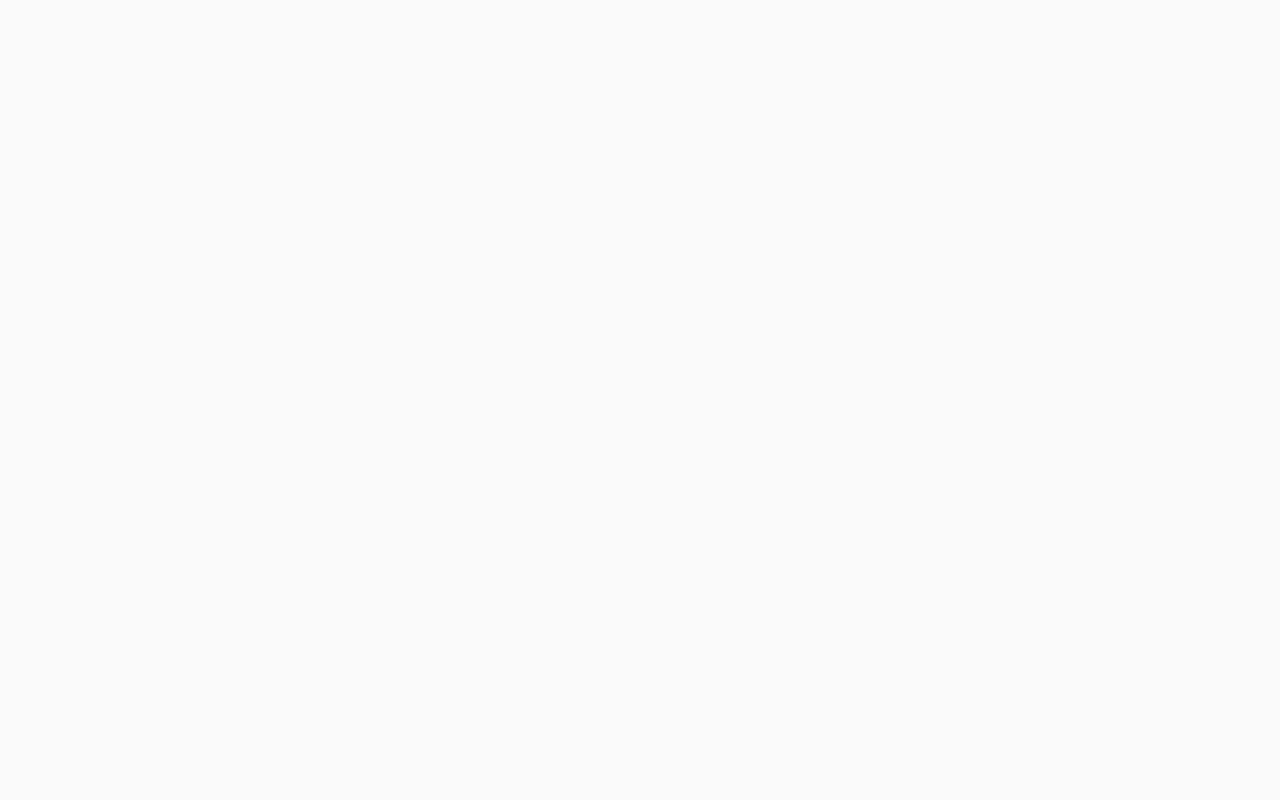
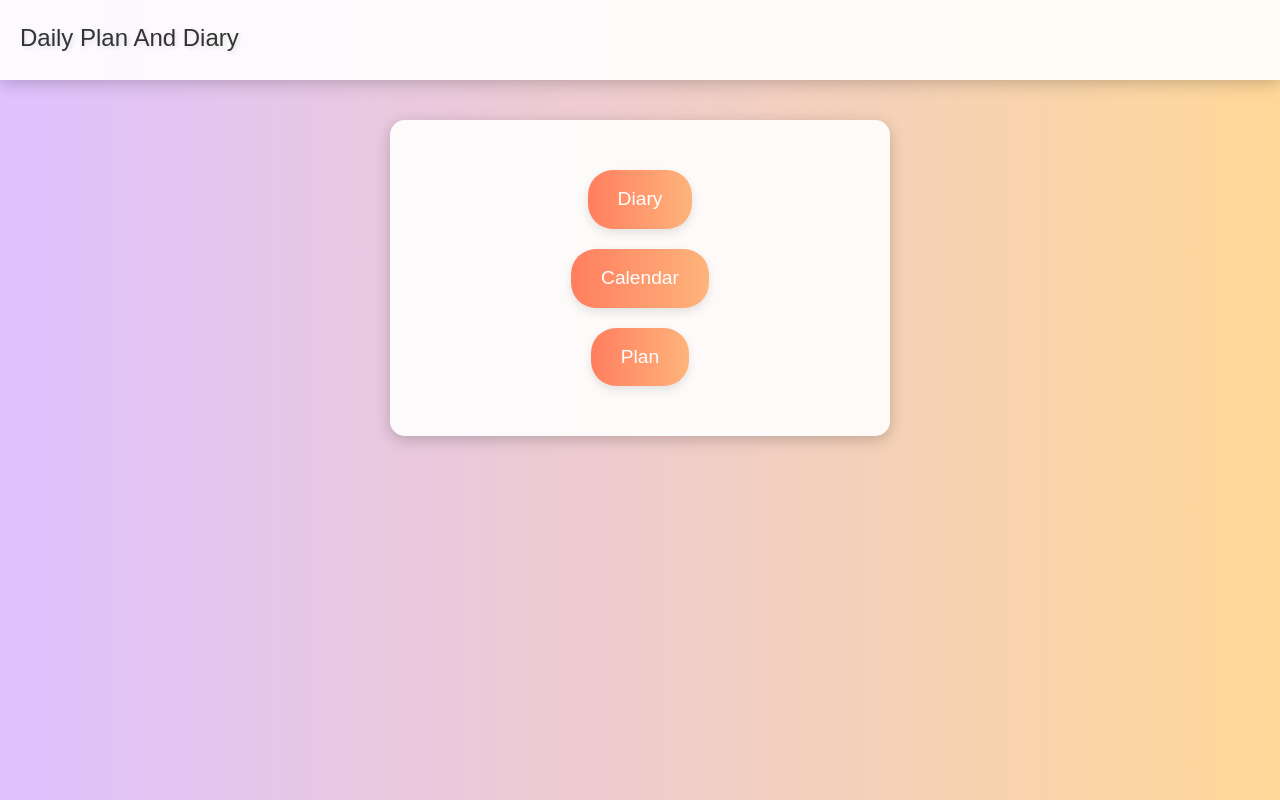
Before and after one commit to ErinwithBMQ/DailyPlanAndDiary-Frontend, a React (Vite) app: page /mainPage in a window 1280 px wide. Before the commit this address had no page. Built offline with nearby package versions, Linux system fonts and the light colour scheme.

Commit message:
begin页面+mian页面框架+diary页面框架

```diff
--- a/src/App.jsx
+++ b/src/App.jsx
@@ -1,10 +1,10 @@
 import {BrowserRouter as Router, Route, Routes} from 'react-router-dom';
-import MainPage from "./components/mainPage.jsx";
 import BeginPage from "./components/beginPage.jsx";
 import Login from "./components/login.jsx";
 import Diary from "./components/diary.jsx";
 import Calendar from "./components/calendar.jsx";
 import Plan from "./components/plan.jsx";
+import MainPage from "./components/mainPage.jsx";
 
 
 // 动态路由
@@ -14,12 +14,12 @@ function App() {
     return (
         <Router>
             <Routes>
-                <Route path="/" element={<MainPage/>}/>
-                <Route path="/beginPage" element={<BeginPage/>}/>
+                <Route path="/" element={<BeginPage/>}/>
                 <Route path="/login" element={<Login/>}/>
                 <Route path="/diary" element={<Diary/>}/>
                 <Route path="/calendar" element={<Calendar/>}/>
                 <Route path="/plan" element = {<Plan/>}/>
+                <Route path="/mainPage" element={<MainPage/>}/>
             </Routes>
         </Router>
     )
--- a/src/components/beginPage.jsx
+++ b/src/components/beginPage.jsx
@@ -1,22 +1,27 @@
-import React, { useState } from 'react';
-import './css/beginPage.css';
+import './css/beginPage.css'
+import React from "react";
 
 function BeginPage() {
     return (
-        <div>
-            <div className={"text-2xl"}>This is the main page</div>
-            <button onClick={() => {
-                window.location.href = `/diary`;
-            }}>diary
-            </button>
-            <button onClick={() => {
-                window.location.href = `/calendar`;
-            }}>calendar
-            </button>
+        <div className="begin-page-container">
+            <div className="begin-page">
+                <div className="header">
+                    <h1 className="site-title">Daily Plan And Diary</h1>
+                </div>
+                <div className="begin-button-container">
+
+                    <button onClick={() => {
+                        window.location.href = `/login`;
+                    }}>登录/注册
+                    </button>
+                    <button onClick={() => {
+                        window.location.href = `/mainPage`;
+                    }}>使用指南
+                    </button>
+                </div>
+            </div>
         </div>
     )
-
-
 }
 
-export default BeginPage;
+export default BeginPage
--- a/src/components/css/beginPage.css
+++ b/src/components/css/beginPage.css
@@ -0,0 +1,60 @@
+.begin-page-container {
+    background: linear-gradient(to right, #e8d2ff, #c9ddff);
+    display: flex;
+    justify-content: center;
+    align-items: center;
+    height: 100vh;
+    padding: 20px;
+    box-sizing: border-box;
+}
+
+.begin-page {
+    text-align: center;
+    background-color: rgba(255, 255, 255, 0.9);
+    padding: 40px;
+    border-radius: 15px;
+    box-shadow: 0 4px 15px rgba(0, 0, 0, 0.2);
+    max-width: 600px;
+    width: 100%;
+}
+
+.header {
+    margin-bottom: 30px;
+}
+
+.site-title {
+    font-size: 3em;
+    color: #333;
+    margin: 0;
+    font-family: 'Arial', sans-serif;
+    text-shadow: 2px 2px 4px rgba(0, 0, 0, 0.1);
+}
+
+.begin-button-container {
+    display: flex;
+    flex-direction: column;
+    align-items: center;
+}
+
+.begin-button-container button {
+    padding: 15px 30px;
+    margin: 10px;
+    font-size: 1.2em;
+    border: none;
+    border-radius: 25px;
+    background-color: #ffccaf;
+    color: white;
+    cursor: pointer;
+    transition: background-color 0.3s ease, transform 0.3s ease;
+    box-shadow: 0 4px 10px rgba(0, 0, 0, 0.1);
+}
+
+.begin-button-container button:hover {
+    background-color: #ffccaf;
+    transform: translateY(-3px);
+}
+
+.begin-button-container button:active {
+    background-color: #93c5fd;
+    transform: translateY(0);
+}
--- a/src/components/css/diary.css
+++ b/src/components/css/diary.css
@@ -1,3 +1,66 @@
-body {
+.diary-page {
     background-color: #fafafa;
+    margin: 0;
+    font-family: Arial, sans-serif;
+    display: flex;
+    flex-direction: column;
+    align-items: center;
+    padding: 20px;
+    height: 100vh;
 }
+
+.back-button {
+    position: absolute;
+    top: 20px;
+    left: 20px;
+    width: 60px;
+    padding: 5px 10px;
+    border: none;
+    border-radius: 4px;
+    background-color: #ff6347;
+    color: white;
+    cursor: pointer;
+    transition: background-color 0.3s ease;
+}
+
+.back-button:hover {
+    background-color: #e5533d;
+}
+
+.diary-container {
+    display: flex;
+    justify-content: center;
+    align-items: flex-start;
+    width: 80%;
+    margin-top: 60px;
+}
+
+.diary-list, .diary-content {
+    background-color: white;
+    padding: 20px;
+    border-radius: 8px;
+    box-shadow: 0 4px 8px rgba(0, 0, 0, 0.1);
+    margin: 10px;
+    width: 45%;
+}
+
+.diary-title {
+    font-size: 1.5em;
+    margin-bottom: 20px;
+}
+
+.diary-list ul {
+    list-style-type: none;
+    padding: 0;
+}
+
+.diary-list li {
+    padding: 10px;
+    border-bottom: 1px solid #ddd;
+    cursor: pointer;
+    transition: background-color 0.3s ease;
+}
+
+.diary-list li:hover {
+    background-color: #f0f0f0;
+}
--- a/src/components/css/login.css
+++ b/src/components/css/login.css
@@ -9,6 +9,19 @@ body {
     display: flex;
     justify-content: center;
     align-items: center;
+}
+
+.backBegin-button {
+    position: absolute;
+    top: 20px;
+    left: 20px;
+    padding: 10px;
+    border: none;
+    border-radius: 10px;
+    background-color: #ffbeb2;
+    color: white;
+    cursor: pointer;
+    transition: background-color 0.3s ease;
 }
 
 .login-container {
@@ -51,6 +64,7 @@ body {
 .login-form input, .register-form input {
     margin-bottom: 16px;
     padding: 8px;
+    width: 100%;
     border: 1px solid #ccc;
     border-radius: 10px;
 }
@@ -62,14 +76,15 @@ body {
     width: 40%;
     border: none;
     border-radius: 30px;
-    background-color: #007bff;
+    background-color: rgb(255, 191, 131);
     color: white;
     cursor: pointer;
-    transition: background-color 0.3s ease;
+    transition: background-color 0.3s ease, transform 0.3s ease;
 }
 
 .login-form button:hover, .register-form button:hover {
-    background-color: #0056b3;
+    background-color: #e79a4e;
+    transform: translateY(-3px);
 }
 
 .register-form .back-button {
--- a/src/components/css/mainPage.css
+++ b/src/components/css/mainPage.css
@@ -1,3 +1,70 @@
-body {
-    background-color: #c2d8ea;
+.main-page-container {
+    background: linear-gradient(to right, #dfc1ff, #ffd898);
+    display: flex;
+    flex-direction: column;
+    align-items: center;
+    height: 100vh;
+    padding: 20px;
+    box-sizing: border-box;
 }
+
+.main-navbar {
+    width: 100%;
+    height: 80px;
+    background-color: rgba(255, 255, 255, 0.9);
+    padding: 20px;
+    box-shadow: 0 4px 15px rgba(0, 0, 0, 0.2);
+    text-align: left;
+    position: fixed;
+    top: 0;
+    left: 0;
+    z-index: 1000;
+}
+
+.main-navbar-title {
+    font-size: 24px;
+    color: #333;
+    margin: 0;
+    font-family: 'Arial', sans-serif;
+    text-shadow: 2px 2px 4px rgba(0, 0, 0, 0.1);
+}
+
+.main-page {
+    text-align: center;
+    background-color: rgba(255, 255, 255, 0.9);
+    padding: 40px;
+    border-radius: 15px;
+    box-shadow: 0 4px 15px rgba(0, 0, 0, 0.2);
+    max-width: 500px;
+    width: 100%;
+    margin-top: 100px; /* 为了避免被导航栏遮挡 */
+}
+
+.button-container {
+    display: flex;
+    flex-direction: column;
+    align-items: center;
+}
+
+.button-container button {
+    padding: 15px 30px;
+    margin: 10px;
+    font-size: 1.2em;
+    border: none;
+    border-radius: 25px;
+    background: linear-gradient(to right, #ff7e5f, #feb47b);
+    color: white;
+    cursor: pointer;
+    transition: background-color 0.3s ease, transform 0.3s ease;
+    box-shadow: 0 4px 10px rgba(0, 0, 0, 0.1);
+}
+
+.button-container button:hover {
+    background: linear-gradient(to right, #feb47b, #ff7e5f);
+    transform: translateY(-3px);
+}
+
+.button-container button:active {
+    background: linear-gradient(to right, #ff7e5f, #feb47b);
+    transform: translateY(0);
+}
--- a/src/components/diary.jsx
+++ b/src/components/diary.jsx
@@ -1,11 +1,28 @@
 import './css/diary.css'
+import React from 'react';
 
-function diary() {
+function Diary() {
     return (
-        <div>
-            <div className={"text-2xl"}>Diary</div>
+        <div className="diary-page">
+            <button className="back-button" onClick={() => window.location.href = `/mainPage`}>返回</button>
+            <div className="diary-container">
+                <div className="diary-list">
+                    <h2 className="diary-title">日记列表</h2>
+                    {/* 这里可以添加日记列表项 */}
+                    <ul>
+                        <li>日记 1</li>
+                        <li>日记 2</li>
+                        <li>日记 3</li>
+                    </ul>
+                </div>
+                <div className="diary-content">
+                    <h2 className="diary-title">日记内容</h2>
+                    {/* 这里可以显示选中的日记内容 */}
+                    <p>这是日记内容...</p>
+                </div>
+            </div>
         </div>
     )
 }
 
-export default diary
+export default Diary;
--- a/src/components/login.jsx
+++ b/src/components/login.jsx
@@ -11,6 +11,7 @@ function Login() {
 
     return (
         <div className="login-page">
+            <button className="backBegin-button" onClick={() => window.location.href = `/`}>取消登录</button>
             <div className="login-container">
                 {!showRegister ? (
                     <div className="login-form">
--- a/src/components/mainPage.jsx
+++ b/src/components/mainPage.jsx
@@ -3,20 +3,26 @@ import React from "react";
 
 function MainPage() {
     return (
-        <div>
-            <div className={"text-2xl"}>This is the main page</div>
+        <div className="main-page-container">
+            <div className="main-navbar">
+                <h1 className="main-navbar-title">Daily Plan And Diary</h1>
+            </div>
+            <div className="main-page">
+                <div className="button-container">
                     <button onClick={() => {
                         window.location.href = `/diary`;
-            }}>diary
+                    }}>Diary
                     </button>
                     <button onClick={() => {
                         window.location.href = `/calendar`;
-            }}>calendar
+                    }}>Calendar
                     </button>
                     <button onClick={() => {
                         window.location.href = `/plan`;
-            }}>plan
+                    }}>Plan
                     </button>
+                </div>
+            </div>
         </div>
     )
 }
```
Lines whose indentation alone changed are shown as unchanged.
